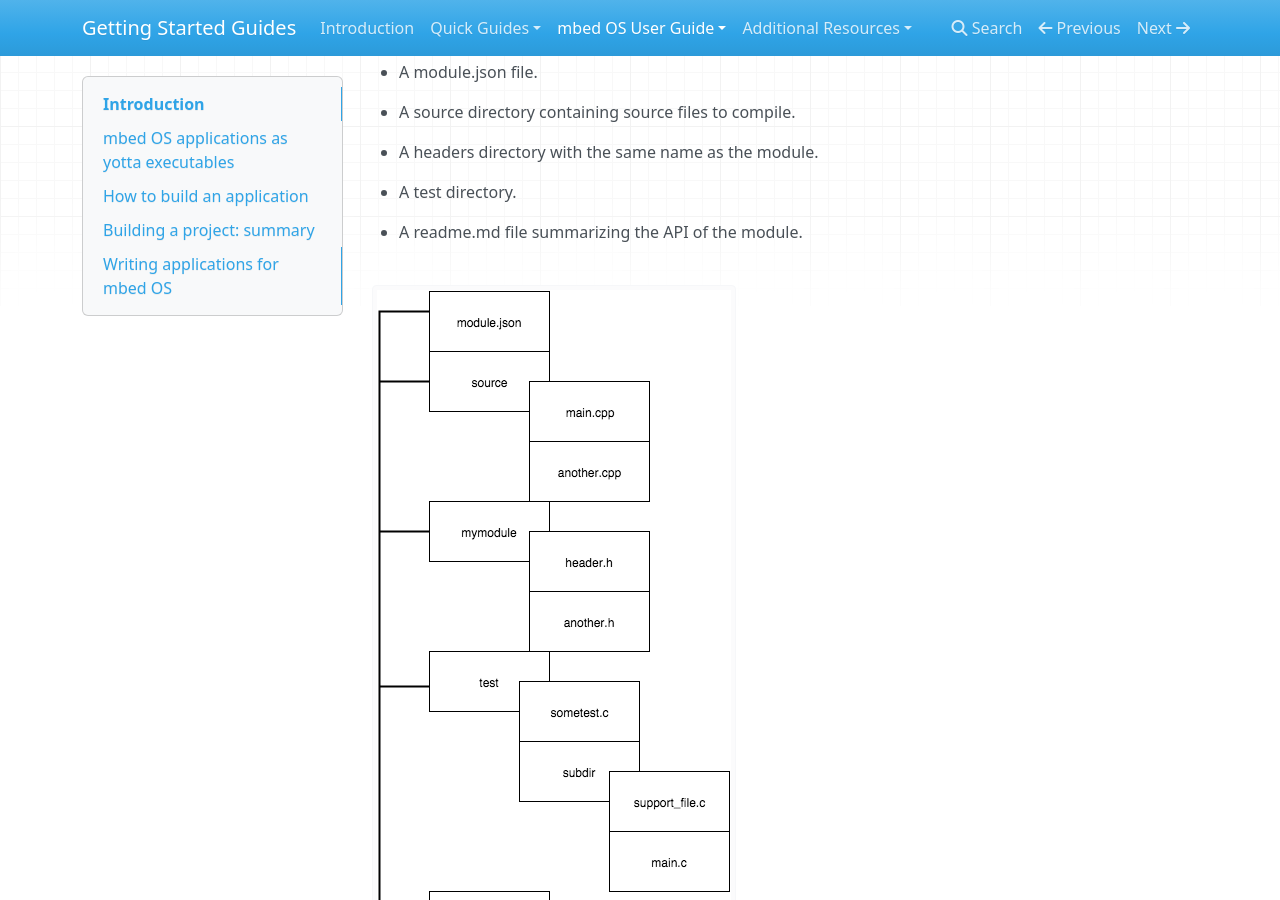
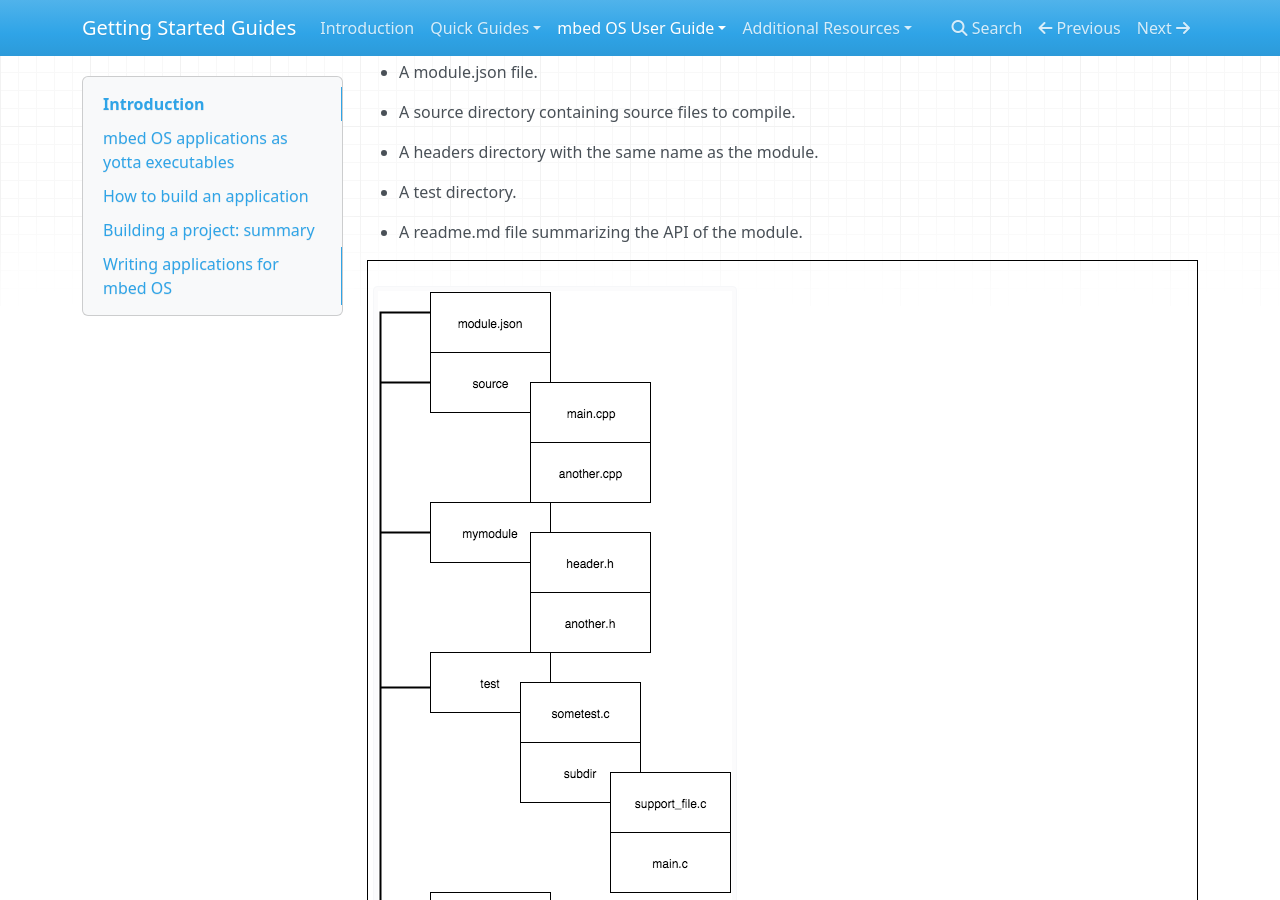
Before and after one commit to ARMmbed/GettingStartedmbedOS, an MkDocs documentation site: the page built from Docs/Full_Guide/app_on_yotta.md, in a window 1280 px wide and 900 px high, scrolled down 678 px. Built offline with MkDocs 1.6.1, drawn with Linux system fonts in a browser that asks for light colours; nearby versions of some CDN libraries; old or Windows-style settings are respelled for this version of MkDocs.

Commit message:
Maybe now

```diff
--- a/Docs/Full_Guide/app_on_yotta.md
+++ b/Docs/Full_Guide/app_on_yotta.md
@@ -37,7 +37,7 @@ An application and a library have similar structures:
 * A readme.md file summarizing the API of the module.
 
 
-<span style="display:block; padding:5px; border:1px;">
+<span style="display:block; padding:5px; border:1px solid #000;">
 ![](Images/module_struct.png)</span>
 
 **The module.json file** describes:
@@ -104,7 +104,7 @@ If you have [yotta installed](http://yottadocs.mbed.com/#installing) on your com
 
  * "Is this module an executable": The default setting of a project is as a library. Please enter "yes" if your project is an executable.
 
-<span style="display:block; padding:5px; border:1px;">
+<span style="display:block; padding:5px; border:1px solid #000;">
 ![](Images/yotta_init.png)</span>
 
 * When you've answered all of the questions, yotta will create the basic file structure you need. You can view it with the command ``ls``:
@@ -224,7 +224,7 @@ We saw the core modules mbed OS needs (that chapter will be published soon). Eac
 
 For example, here is a partial tree for **Blinky**. It shows Blinky's two dependencies: ``mbed-drivers`` and ``uvisor-lib``. Then it shows the start of the next level of dependencies: ``uvisor-lib`` has only one dependency, whereas ``mbed-drivers`` has several. These, in turn, have their own dependencies. And so on:
 
-<span style="display:block; padding:5px; border:1px;">
+<span style="display:block; text-slign:center; padding:5px; border:1px solid #000;">
 ![](Images/yotta_dep.png)</span>
 
 <span style="background-color:#E6E6E6;  border:1px solid #000;display:block; height:100%; padding:10px">**Note:** The list of dependencies for any application may change without warning; Blinky's changed while we were writing this chapter.</span>
```
